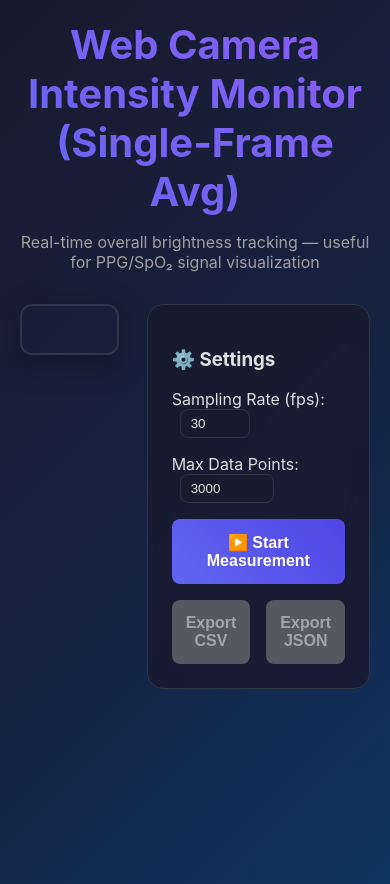
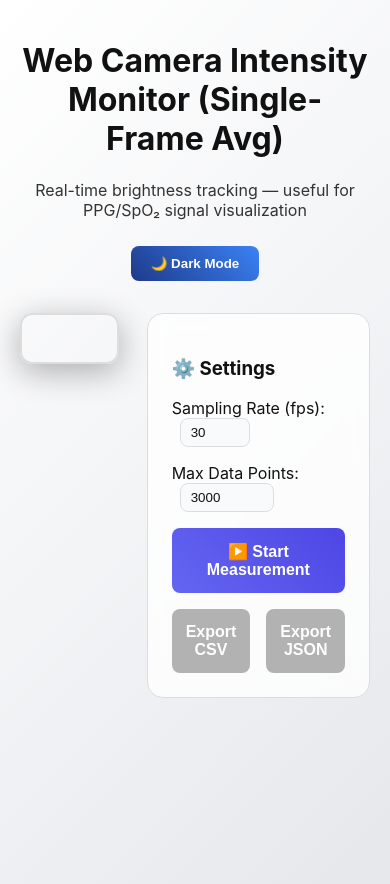
Before and after one commit to ranjith-1509/synapsis-intensity-calculator, a React (Create React App) app: page / in a window 390 px wide. Built offline with nearby package versions, Linux system fonts and the light colour scheme; no server answers.

Commit message:
Enhance Opencamera component with theme toggle functionality and refactor data export methods to utilize new exportData state. Update chart options to reflect theme changes and improve UI responsiveness.

```diff
--- a/src/Components/Opencamera.js
+++ b/src/Components/Opencamera.js
@@ -1,6 +1,5 @@
 import React, { useEffect, useMemo, useRef, useState } from "react";
 import ReactApexChart from "react-apexcharts";
-
 
 const DEFAULT_TARGET_FPS = 30;
 const DEFAULT_MAX_POINTS = 3000;
@@ -12,8 +11,9 @@ const Opencamera = () => {
   const [isRecording, setIsRecording] = useState(false);
   const [showGraph, setShowGraph] = useState(false);
   const [seriesData, setSeriesData] = useState([]);
+  const [exportData, setExportData] = useState([]);
+  const [theme, setTheme] = useState("light"); // 🌙 new state for theme
   const intervalRef = useRef(null);
-
   const [targetFps, setTargetFps] = useState(DEFAULT_TARGET_FPS);
   const [maxPoints, setMaxPoints] = useState(DEFAULT_MAX_POINTS);
 
@@ -41,15 +41,9 @@ const Opencamera = () => {
     };
   }, []);
   const handleExportJSON = () => {
-  if (!seriesData || seriesData.length === 0) return;
-
-  // Convert seriesData to JSON string
-  const jsonData = JSON.stringify(seriesData, null, 2); // pretty print
-
-  // Create a blob
+    if (!exportData || exportData.length === 0) return;
+    const jsonData = JSON.stringify(exportData, null, 2);
     const blob = new Blob([jsonData], { type: "application/json" });
-
-  // Create a link and trigger download
     const link = document.createElement("a");
     link.href = URL.createObjectURL(blob);
     link.download = "intensity_data.json";
@@ -60,14 +54,9 @@ const handleExportJSON = () => {
 
 
   const handleExportCSV = () => {
-
-  if (!seriesData || seriesData.length === 0) return;
-
-  // Create CSV header and rows
+    if (!exportData || exportData.length === 0) return;
     let csvContent = "data:text/csv;charset=utf-8,Time,Intensity\n";
-  csvContent += seriesData.map((val, i) => `${i + 1},${val}`).join("\n");
-
-  // Create a download link and trigger it
+    csvContent += exportData.map((val, i) => `${i + 1},${val}`).join("\n");
     const encodedUri = encodeURI(csvContent);
     const link = document.createElement("a");
     link.setAttribute("href", encodedUri);
@@ -106,9 +95,12 @@ const handleExportCSV = () => {
     }
 
     const avgIntensity = totalIntensity / pixelCount;
-
-    setSeriesData(prev => {
-      const next = prev.length >= maxPoints ? prev.slice(prev.length - (maxPoints - 1)) : prev.slice();
+    setExportData((prev) => [...prev, avgIntensity]);
+    setSeriesData((prev) => {
+      const next =
+        prev.length >= maxPoints
+          ? prev.slice(prev.length - (maxPoints - 1))
+          : prev.slice();
       next.push(avgIntensity);
       return next;
     });
@@ -136,38 +128,46 @@ const chartOptions = useMemo(() => {
     yMax = Math.min(maxVal + 10, 255); // buffer +10
     }
 
-  console.log("Y-Axis Range:", yMin, yMax);
-
     return {
       chart: {
         id: "intensity-line-chart",
         type: "line",
-      animations: { enabled: true, easing: "linear", dynamicAnimation: { speed: 200 } },
+        animations: {
+          enabled: true,
+          easing: "linear",
+          dynamicAnimation: { speed: 200 },
+        },
         toolbar: { show: false },
         zoom: { enabled: false },
-      foreColor: "#00ff00",
+        foreColor: theme === "dark" ? "#00ff00" : "#000000",
         background: "transparent",
       },
-    stroke: { curve: "smooth", width: 2, colors: ["#00ff00"] },
-    grid: { borderColor: "#333", strokeDashArray: 3 },
+      stroke: {
+        curve: "smooth",
+        width: 2,
+        colors: [theme === "dark" ? "#00ff00" : "#0077ff"],
+      },
+      grid: {
+        borderColor: theme === "dark" ? "#333" : "#ccc",
+        strokeDashArray: 3,
+      },
       dataLabels: { enabled: false },
       markers: { size: 0 },
       xaxis: {
-      title: { text: "Time (frames)", style: { color: "#ccc" } },
-      labels: { show: false, style: { colors: "#ccc" } },
+        title: { text: "Time (frames)" },
+        labels: { show: false },
       },
       yaxis: {
         min: yMin,
         max: yMax,
         tickAmount: 5,
-      title: { text: "Intensity", style: { color: "#ccc" } },
-      labels: { formatter: (val) => Math.round(val), style: { colors: "#ccc" } },
+        title: { text: "Intensity" },
+        labels: { formatter: (val) => Math.round(val) },
       },
       tooltip: { enabled: false },
-    theme: { mode: "dark" },
+      theme: { mode: theme },
     };
-}, [seriesData, maxPoints]);
-
+  }, [seriesData, theme, maxPoints]);
 
   const chartSeries = useMemo(
     () => [{ name: "Avg Intensity", data: seriesData }],
@@ -178,6 +178,7 @@ const chartOptions = useMemo(() => {
       stopRecording();
     } else {
       setSeriesData([]);
+      setExportData([]);
       setShowGraph(true);
       setIsRecording(true);
       if (intervalRef.current) clearInterval(intervalRef.current);
@@ -185,37 +186,68 @@ const chartOptions = useMemo(() => {
     }
   };
 
+  // 🎨 Theme styles
+  const isDark = theme === "dark";
+  const bgGradient = isDark
+    ? "linear-gradient(135deg, #1a1a2e 0%, #16213e 50%, #0f3460 100%)"
+    : "linear-gradient(135deg, #ffffff 0%, #f3f4f6 50%, #e5e7eb 100%)";
+  const textColor = isDark ? "#e0e0e0" : "#111";
+  const cardBg = isDark
+    ? "rgba(26, 26, 46, 0.8)"
+    : "rgba(255, 255, 255, 0.8)";
+  const borderColor = isDark ? "#2d3748" : "#ddd";
+
   return (
     <div
       style={{
         minHeight: "100vh",
-        background:
-          "linear-gradient(135deg, #1a1a2e 0%, #16213e 50%, #0f3460 100%)",
-        color: "#e0e0e0",
+        background: bgGradient,
+        color: textColor,
         padding: "20px 0",
+        transition: "all 0.4s ease",
       }}
     >
       <div style={{ maxWidth: 1200, margin: "0 auto", padding: "0 20px" }}>
         <div style={{ textAlign: "center", marginBottom: "32px" }}>
           <h1
-            style={{
-              margin: 0,
-              marginBottom: "8px",
-              fontSize: "2.5rem",
-              fontWeight: "700",
-              background: "linear-gradient(45deg, #6366f1, #8b5cf6)",
-              WebkitBackgroundClip: "text",
-              WebkitTextFillColor: "transparent",
-            }}
+
           >
             Web Camera Intensity Monitor (Single-Frame Avg)
           </h1>
-          <p style={{ color: "#a0a0a0" }}>
-            Real-time overall brightness tracking — useful for PPG/SpO₂ signal visualization
+          <p style={{ color: isDark ? "#a0a0a0" : "#333" }}>
+            Real-time brightness tracking — useful for PPG/SpO₂ signal
+            visualization
           </p>
+
+          {/* 🌗 Theme Switch Button */}
+          <button
+            onClick={() => setTheme(isDark ? "light" : "dark")}
+            style={{
+              marginTop: "10px",
+              padding: "10px 20px",
+              borderRadius: "8px",
+              border: 0,
+              cursor: "pointer",
+              background: isDark
+                ? "linear-gradient(45deg, #facc15, #f59e0b)"
+                : "linear-gradient(45deg, #1e3a8a, #3b82f6)",
+              color: "#fff",
+              fontWeight: "600",
+              transition: "0.3s",
+            }}
+          >
+            {isDark ? "☀️ Light Mode" : "🌙 Dark Mode"}
+          </button>
         </div>
 
-        <div style={{ display: "grid", gridTemplateColumns: "1fr 1fr", gap: "32px" }}>
+        {/* 🧩 Layout */}
+        <div
+          style={{
+            display: "grid",
+            gridTemplateColumns: "1fr 1fr",
+            gap: "32px",
+          }}
+        >
           <div>
             <video
               ref={videoRef}
@@ -227,7 +259,7 @@ const chartOptions = useMemo(() => {
               style={{
                 display: "block",
                 borderRadius: "12px",
-                border: "2px solid #2d3748",
+                border: `2px solid ${borderColor}`,
                 boxShadow: "0 8px 32px rgba(0,0,0,0.3)",
               }}
             />
@@ -235,14 +267,15 @@ const chartOptions = useMemo(() => {
 
           <div
             style={{
-              background: "rgba(26, 26, 46, 0.8)",
+              background: cardBg,
               borderRadius: "16px",
               padding: "24px",
-              border: "1px solid #2d3748",
+              border: `1px solid ${borderColor}`,
               backdropFilter: "blur(10px)",
             }}
           >
             <h3>⚙️ Settings</h3>
+            {/* Settings inputs remain same */}
             <div style={{ marginBottom: "16px" }}>
               <label>Sampling Rate (fps): </label>
               <input
@@ -258,9 +291,9 @@ const chartOptions = useMemo(() => {
                 style={{
                   marginLeft: "8px",
                   padding: "6px 10px",
-                  background: "#1a1a2e",
-                  border: "1px solid #2d3748",
-                  color: "#e0e0e0",
+                  background: isDark ? "#1a1a2e" : "#f9fafb",
+                  border: `1px solid ${borderColor}`,
+                  color: textColor,
                   borderRadius: "8px",
                 }}
               />
@@ -276,15 +309,18 @@ const chartOptions = useMemo(() => {
                 value={maxPoints}
                 onChange={(e) =>
                   setMaxPoints(
-                    Math.max(100, Math.min(10000, parseInt(e.target.value) || 3000))
+                    Math.max(
+                      100,
+                      Math.min(10000, parseInt(e.target.value) || 3000)
+                    )
                   )
                 }
                 style={{
                   marginLeft: "8px",
                   padding: "6px 10px",
-                  background: "#1a1a2e",
-                  border: "1px solid #2d3748",
-                  color: "#e0e0e0",
+                  background: isDark ? "#1a1a2e" : "#f9fafb",
+                  border: `1px solid ${borderColor}`,
+                  color: textColor,
                   borderRadius: "8px",
                 }}
               />
@@ -309,6 +345,7 @@ const chartOptions = useMemo(() => {
               {isRecording ? "⏹️ Stop Recording" : "▶️ Start Measurement"}
             </button>
 
+            {/* Export buttons remain same */}
             <div style={{ display: "flex", gap: "16px", marginTop: "16px" }}>
               <button
                 onClick={handleExportCSV}
@@ -318,8 +355,10 @@ const chartOptions = useMemo(() => {
                   padding: "14px",
                   borderRadius: "8px",
                   border: 0,
-      cursor: seriesData.length === 0 ? "not-allowed" : "pointer",
-      background: seriesData.length === 0
+                  cursor:
+                    seriesData.length === 0 ? "not-allowed" : "pointer",
+                  background:
+                    seriesData.length === 0
                       ? "gray"
                       : "linear-gradient(45deg, #6366f1, #4f46e5)",
                   color: "#fff",
@@ -339,10 +378,12 @@ const chartOptions = useMemo(() => {
                   padding: "14px",
                   borderRadius: "8px",
                   border: 0,
-      cursor: seriesData.length === 0 ? "not-allowed" : "pointer",
-      background: seriesData.length === 0
+                  cursor:
+                    seriesData.length === 0 ? "not-allowed" : "pointer",
+                  background:
+                    seriesData.length === 0
                       ? "gray"
-        : "linear-gradient(45deg, #10b981, #059669)", // green gradient
+                      : "linear-gradient(45deg, #10b981, #059669)",
                   color: "#fff",
                   fontWeight: "600",
                   fontSize: "1rem",
@@ -352,18 +393,16 @@ const chartOptions = useMemo(() => {
                 Export JSON
               </button>
             </div>
-
-
           </div>
         </div>
 
         {showGraph && (
           <div
             style={{
-              background: "rgba(26, 26, 46, 0.8)",
+              background: cardBg,
               borderRadius: "16px",
               padding: "24px",
-              border: "1px solid #2d3748",
+              border: `1px solid ${borderColor}`,
               marginTop: "32px",
             }}
           >
```
Lines whose indentation alone changed are shown as unchanged.
